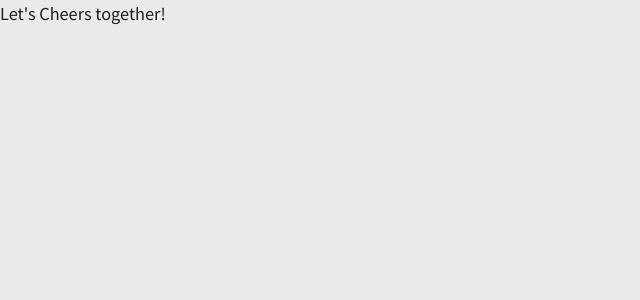
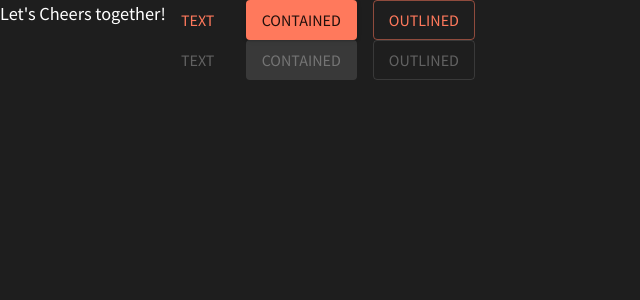
Before and after one commit to nu5rim3/cheers-dashboard, a React (Create React App) app: page / in a window 1280 px wide. Shown: the top 300 px of the page, without its empty margins (0-640 px from the left). Built offline with nearby package versions, Linux system fonts and the light colour scheme.

Commit message:
update with new color pattens

```diff
--- a/src/App.tsx
+++ b/src/App.tsx
@@ -1,6 +1,6 @@
 import React from 'react';
 import { ColorModeContext, useMode } from './theme';
-import { CssBaseline, ThemeProvider } from '@mui/material';
+import { Box, Button, CssBaseline, Stack, ThemeProvider } from '@mui/material';
 function App() {
 
   const [theme, colorMode] = useMode();
@@ -11,6 +11,20 @@ function App() {
         <CssBaseline />
         <div className="app">
           Let's Cheers together!
+
+          <Box>
+            <Stack spacing={2} direction='row'>
+              <Button variant="text">Text</Button>
+              <Button variant="contained" color='primary'>Contained</Button>
+              <Button variant="outlined">Outlined</Button>
+            </Stack>
+            <Stack spacing={2} direction='row'>
+              <Button variant="text" disabled>Text</Button>
+              <Button variant="contained" color='primary' disabled>Contained</Button>
+              <Button variant="outlined" disabled>Outlined</Button>
+            </Stack>
+          </Box>
+
         </div>
       </ThemeProvider>
     </ColorModeContext.Provider>
--- a/src/theme/index.tsx
+++ b/src/theme/index.tsx
@@ -133,7 +133,7 @@ export const themeSettings = (mode: any) => {
     return {
         palette: {
             mode: mode,
-            ...(mode === 'dark' ?
+            ...(mode === 'light' ?
                 {
                     primary: {
                         main: colors.primary[500],
@@ -147,12 +147,12 @@ export const themeSettings = (mode: any) => {
                         light: colors.grey[100],
                     },
                     background: {
-                        default: colors.primary[500],
+                        default: colors.grey[900],
                     }
                 } :
                 {
                     primary: {
-                        main: colors.primary[100],
+                        main: colors.primary[400],
                     },
                     secondary: {
                         main: colors.green[500]
@@ -204,7 +204,7 @@ export const ColorModeContext = createContext({
 
 export const useMode = () => {
 
-    const [mode, setMode] = useState<PaletteMode>('light');
+    const [mode, setMode] = useState<PaletteMode>('dark');
     const colorMode = useMemo(
       () => ({
         toggleColorMode: () => {
```
